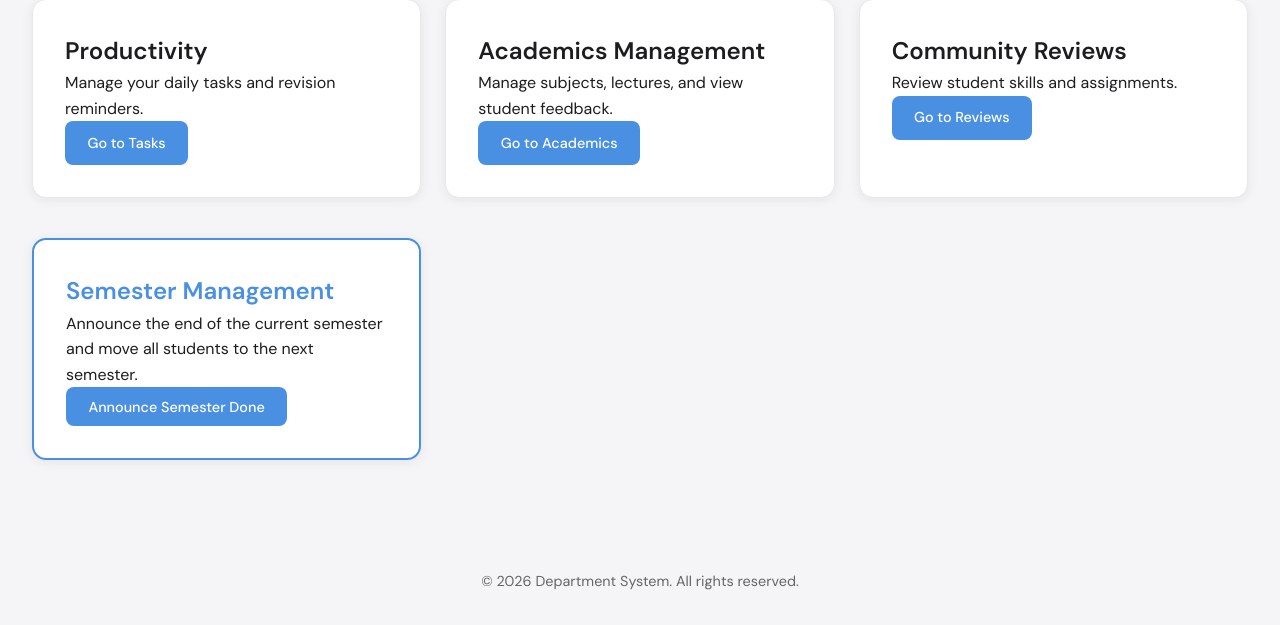
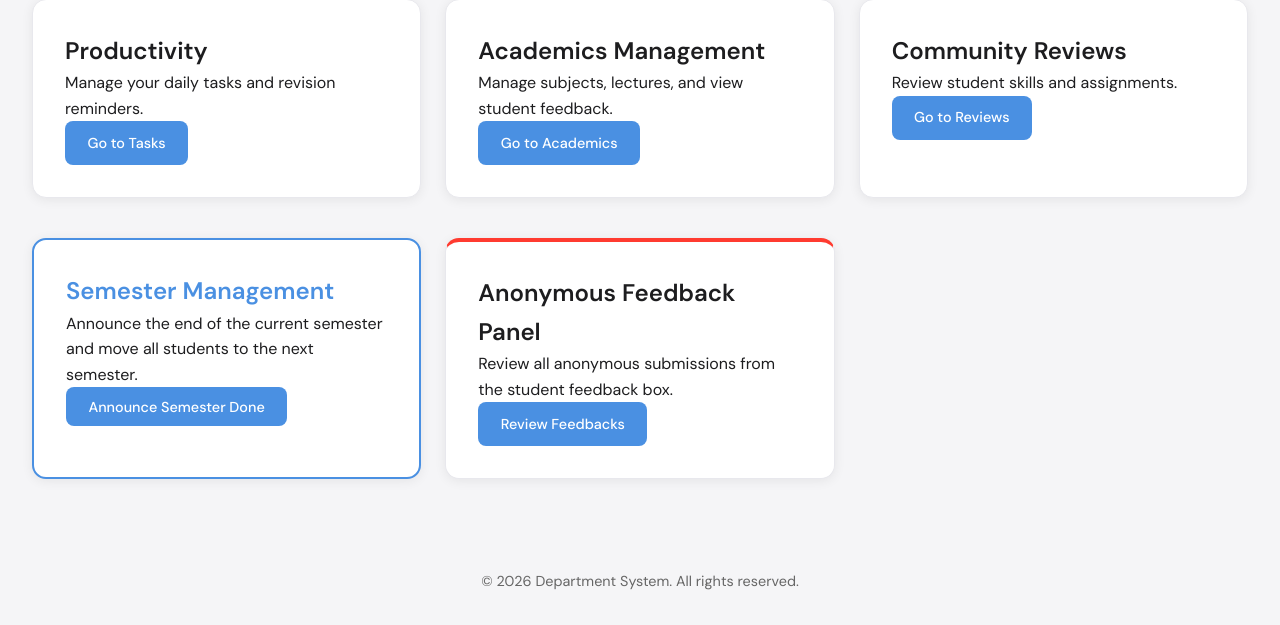
Before and after one commit to KRISH141006/department_system, a PHP site: page /public/dashboard.php in a window 1280 px wide. Shown: the part 201-826 px from the top of the page. Run offline with PHP 8.4, Linux system fonts and the light colour scheme; a user stored in the database is signed in.

Commit message:
retrieved anonymous feedback

```diff
--- a/public/dashboard.php
+++ b/public/dashboard.php
@@ -63,6 +63,12 @@ $role = $_SESSION['role'] ?? 'student';
                         <button type="submit" class="btn" style="background: var(--accent); color: white;">Announce Semester Done</button>
                     </form>
                 </div>
+
+                <div class="card module-card" style="border-top: 4px solid var(--error);">
+                    <h2>Anonymous Feedback Panel</h2>
+                    <p>Review all anonymous submissions from the student feedback box.</p>
+                    <a href="academics/admin_feedback_panel.php" class="btn btn-primary">Review Feedbacks</a>
+                </div>
             <?php endif; ?>
 
         <?php elseif ($role === 'expert'): ?>
```
